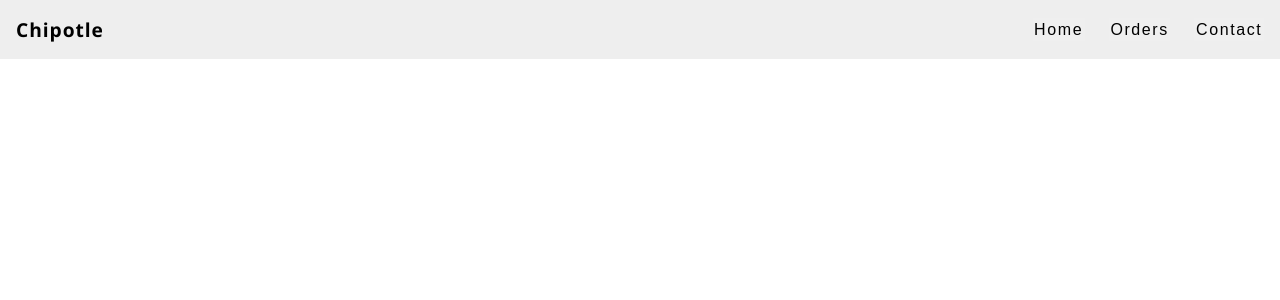
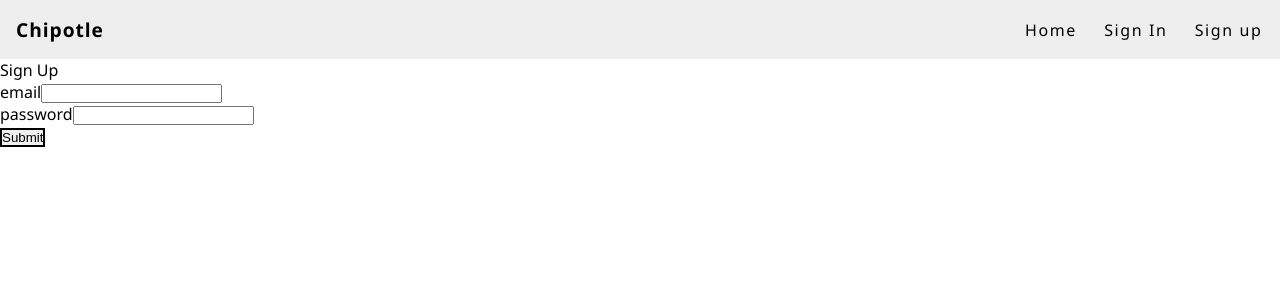
Before and after one commit to HoangNguyen-CA/restaurant-website, a React (Create React App) app: page /signup in a window 1280 px wide. Shown: the top 300 px of the page. Built offline with nearby package versions, Linux system fonts and the light colour scheme.

Commit message:
finished routing for home, signup and signin pages, added dynamic form generation, added UserAuth template to be used in signup/signin pages. signup/signin pages input functionality finished

```diff
--- a/src/App.tsx
+++ b/src/App.tsx
@@ -1,13 +1,19 @@
 import React from 'react';
 import Layout from './containers/Layout';
 import { Switch, Route } from 'react-router-dom';
+
+import Home from './containers/pages/Home';
+import Signin from './containers/pages/Signin';
+import Signup from './containers/pages/Signup';
 
 function App() {
   return (
     <>
       <Layout>
         <Switch>
-          <Route path='/'></Route>
+          <Route path='/signin' component={Signin}></Route>
+          <Route exact path='/signup' component={Signup}></Route>
+          <Route path='/' component={Home}></Route>
         </Switch>
       </Layout>
     </>
--- /dev/null
+++ b/src/components/Forms/FormInputs.tsx
@@ -0,0 +1,26 @@
+import React from 'react';
+import StyledInput from './Input/Input';
+
+interface FormProps {
+  controls: any;
+  onChange: Function;
+}
+const FormInputs = ({ controls, onChange }: FormProps) => {
+  const inputElements = [];
+  for (let control in controls) {
+    let properties = controls[control];
+    inputElements.push(
+      <StyledInput
+        key={control}
+        type={properties.type}
+        label={control}
+        config={properties.config}
+        value={properties.value}
+        onChange={(e: Event) => onChange(e, control)}
+      />
+    );
+  }
+  return <>{inputElements}</>;
+};
+
+export default FormInputs;
--- /dev/null
+++ b/src/components/Forms/Input/Input.tsx
@@ -0,0 +1,41 @@
+import React from 'react';
+import styled from 'styled-components';
+
+const Container = styled.div``;
+
+const Label = styled.label``;
+
+const StyledInput = styled.input<any>``;
+
+interface InputProps {
+  type: string;
+  label: string;
+  config: Object;
+  value: string;
+  onChange: Function;
+}
+
+const Input = ({ type, label, config, value, onChange }: InputProps) => {
+  let inputElement = null;
+
+  switch (type) {
+    case 'input' as string:
+      inputElement = (
+        <StyledInput {...config} value={value} onChange={onChange} />
+      );
+      break;
+    default:
+      inputElement = (
+        <StyledInput {...config} value={value} onChange={onChange} />
+      );
+  }
+
+  return (
+    <Container>
+      <Label>{label}</Label>
+      {inputElement}
+    </Container>
+  );
+};
+
+export default Input;
--- a/src/components/Navlinks/Navlink/Navlink.tsx
+++ b/src/components/Navlinks/Navlink/Navlink.tsx
@@ -1,12 +1,14 @@
 import styled from 'styled-components';
+import { Link } from 'react-router-dom';
 
-export default styled.button`
-  border: none;
-  margin-left: 1.5em;
+export default styled(Link)`
+  color: black;
+  text-decoration: none;
   outline: none;
   cursor: pointer;
 
   letter-spacing: 0.1em;
+  margin-left: 1.5em;
 
   font-size: 1rem;
 
--- a/src/components/Navlinks/Navlinks.tsx
+++ b/src/components/Navlinks/Navlinks.tsx
@@ -8,9 +8,9 @@ const Container = styled.div``;
 const Navlinks = () => {
   return (
     <Container>
-      <Navlink>Home</Navlink>
-      <Navlink>Orders</Navlink>
-      <Navlink>Contact</Navlink>
+      <Navlink to='/'>Home</Navlink>
+      <Navlink to='signin'>Sign In</Navlink>
+      <Navlink to='signup'>Sign up</Navlink>
     </Container>
   );
 };
--- /dev/null
+++ b/src/components/Templates/UserAuth.tsx
@@ -0,0 +1,26 @@
+import React from 'react';
+import FormInputs from '../Forms/FormInputs';
+import styled from 'styled-components';
+
+import { Button } from '../UI';
+
+interface AuthProps {
+  controls: Object;
+  onChange: Function;
+  title: string;
+  handleSubmit: (e: React.FormEvent<HTMLFormElement>) => void;
+}
+
+const Form = styled.form``;
+
+const UserAuth = ({ controls, onChange, title, handleSubmit }: AuthProps) => {
+  return (
+    <Form onSubmit={handleSubmit}>
+      {title}
+      <FormInputs controls={controls} onChange={onChange}></FormInputs>
+      <Button type='submit'>Submit</Button>
+    </Form>
+  );
+};
+
+export default UserAuth;
--- /dev/null
+++ b/src/containers/pages/Home.tsx
@@ -0,0 +1,13 @@
+import React, { Component } from 'react';
+
+export class Home extends Component {
+  render() {
+    return (
+      <div>
+        <h1>Home</h1>
+      </div>
+    );
+  }
+}
+
+export default Home;
--- /dev/null
+++ b/src/containers/pages/Signin.tsx
@@ -0,0 +1,51 @@
+import React, { Component } from 'react';
+
+import UserAuth from '../../components/Templates/UserAuth';
+
+export class Signin extends Component {
+  state = {
+    controls: {
+      email: {
+        type: 'input',
+        config: {},
+        value: '',
+      },
+      password: {
+        type: 'input',
+        config: {},
+        value: '',
+      },
+    },
+  };
+
+  handleOnChange = (e: Event, controlName: 'password' | 'email') => {
+    const updatedControls: any = {
+      ...this.state.controls,
+      [controlName]: {
+        ...this.state.controls[controlName],
+        value: (e.target as HTMLInputElement).value,
+      },
+    };
+
+    this.setState({ controls: updatedControls });
+  };
+
+  handleSubmit = (e: React.FormEvent<HTMLFormElement>) => {
+    e.preventDefault();
+  };
+
+  render() {
+    return (
+      <div>
+        <UserAuth
+          controls={this.state.controls}
+          onChange={this.handleOnChange}
+          handleSubmit={this.handleSubmit}
+          title='Sign In'
+        />
+      </div>
+    );
+  }
+}
+
+export default Signin;
--- /dev/null
+++ b/src/containers/pages/Signup.tsx
@@ -0,0 +1,54 @@
+import React, { Component } from 'react';
+import UserAuth from '../../components/Templates/UserAuth';
+
+export class Signup extends Component {
+  state = {
+    controls: {
+      email: {
+        type: 'input',
+        config: {},
+        value: '',
+      },
+      password: {
+        type: 'input',
+        config: {},
+        value: '',
+      },
+    },
+  };
+
+  handleOnChange = (e: Event, controlName: 'password' | 'email') => {
+    const updatedControls: any = {
+      ...this.state.controls,
+      [controlName]: {
+        ...this.state.controls[controlName],
+        value: (e.target as HTMLInputElement).value,
+      },
+    };
+
+    this.setState({ controls: updatedControls });
+  };
+
+  handleSubmit = (e: React.FormEvent<HTMLFormElement>) => {
+    e.preventDefault();
+    console.log(
+      this.state.controls.email.value,
+      this.state.controls.password.value
+    );
+  };
+
+  render() {
+    return (
+      <div>
+        <UserAuth
+          controls={this.state.controls}
+          onChange={this.handleOnChange}
+          handleSubmit={this.handleSubmit}
+          title='Sign Up'
+        />
+      </div>
+    );
+  }
+}
+
+export default Signup;
```
